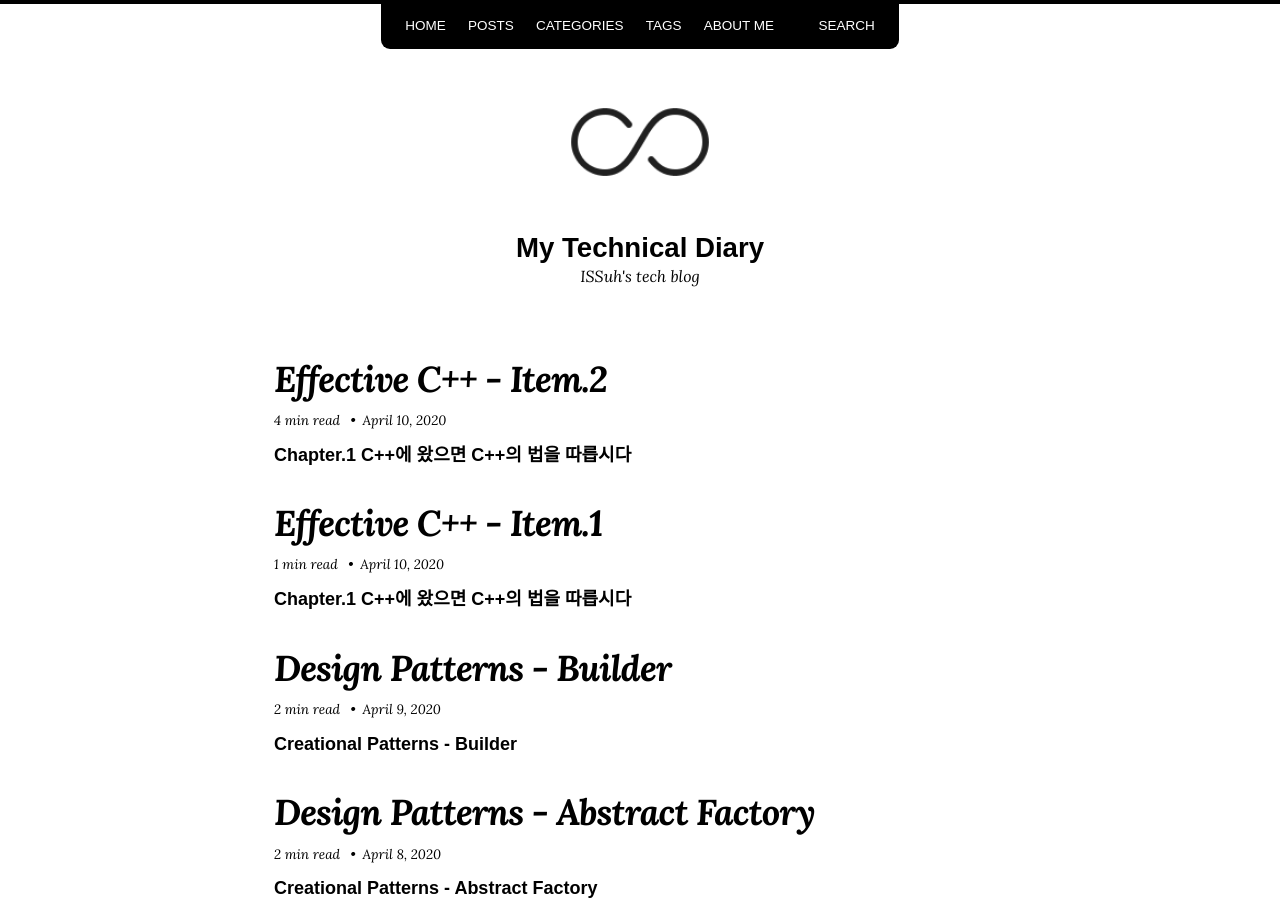
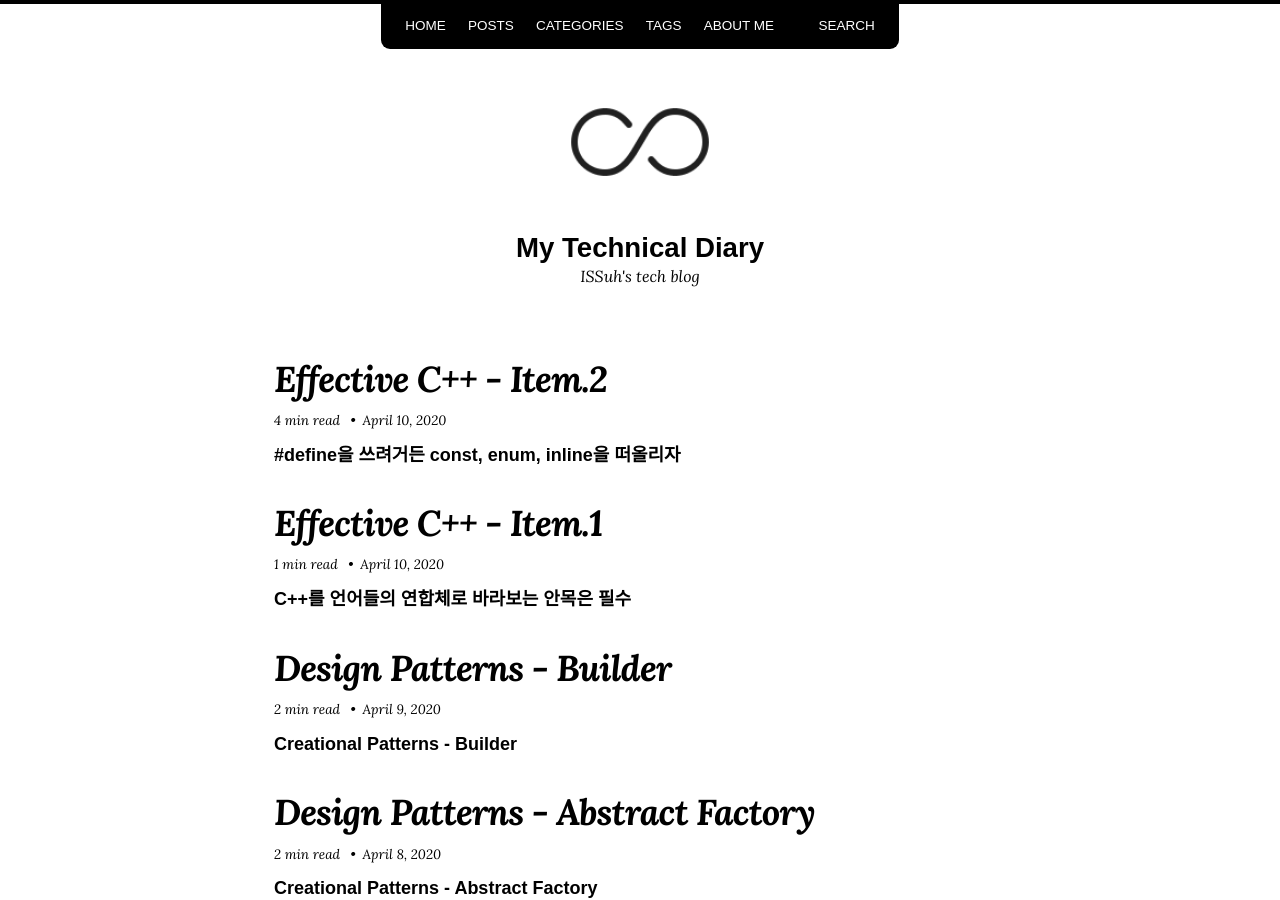
Before and after one commit to ISSuh/blog, a Jekyll site: the page built from index.md, in a window 1280 px wide and 900 px high. Built offline with Jekyll 4.4.1, drawn with Linux system fonts in a browser that asks for light colours; nearby versions of some CDN libraries.

Commit message:
[effective c++] update item.1, item.2

```diff
--- a/_posts/2020-04-10-effective_c++_item_1.md
+++ b/_posts/2020-04-10-effective_c++_item_1.md
@@ -8,9 +8,7 @@ tags:
 - Effective C++
 ---
 
-# Chapter.1 C++에 왔으면 C++의 법을 따릅시다
-
-## Item.1 C++를 언어들의 연합체로 바라보는 안목은 필수
+# C++를 언어들의 연합체로 바라보는 안목은 필수
 
 오늘날의 C++는 **다중패러다임 프로그래밍 언어(Multiparadigm Programming Language)** 라고 불리운다.
 
--- a/_posts/2020-04-10-effective_c++_item_2.md
+++ b/_posts/2020-04-10-effective_c++_item_2.md
@@ -8,9 +8,7 @@ tags:
 - Effective C++
 ---
 
-# Chapter.1 C++에 왔으면 C++의 법을 따릅시다
-
-## Item.2 #define을 쓰려거든 const, enum, inline을 떠올리자
+# #define을 쓰려거든 const, enum, inline을 떠올리자
 
 > 가급적 전처리기(Preprocessor) 보다 컴파일러를 가까이 하자
 
```
